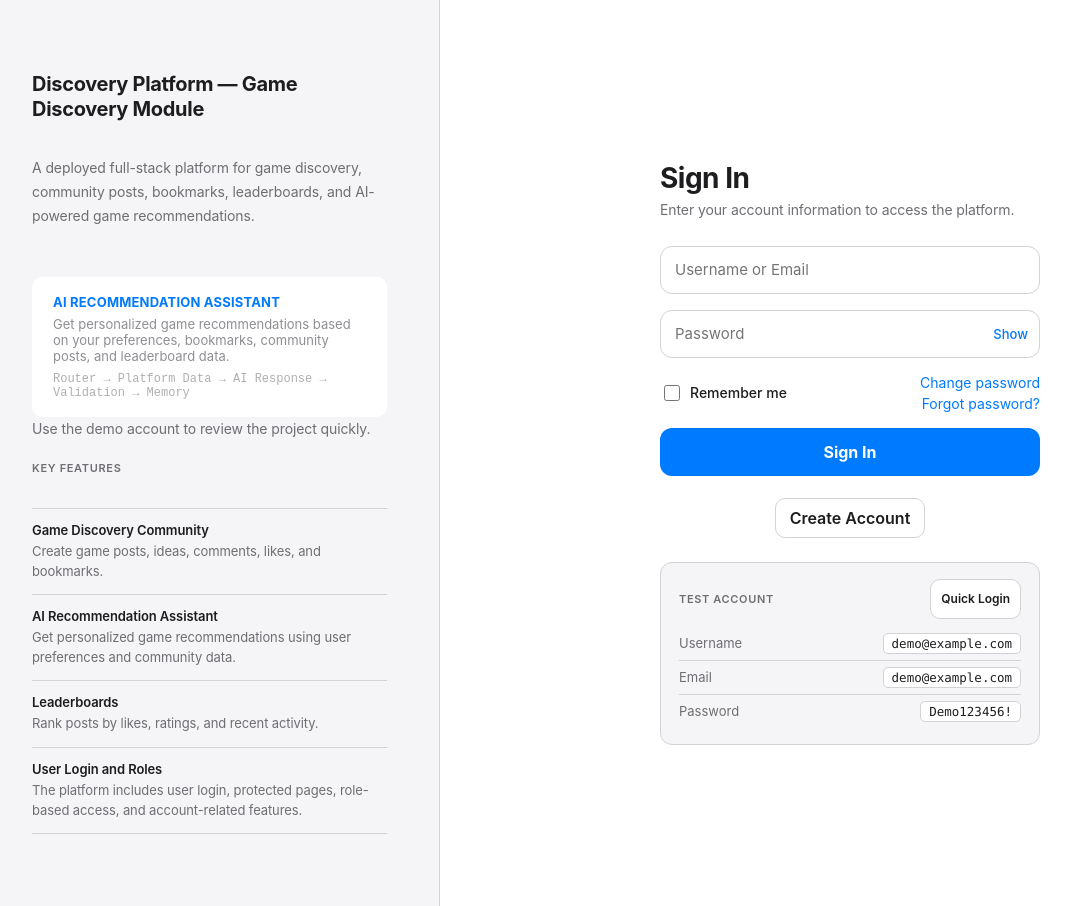
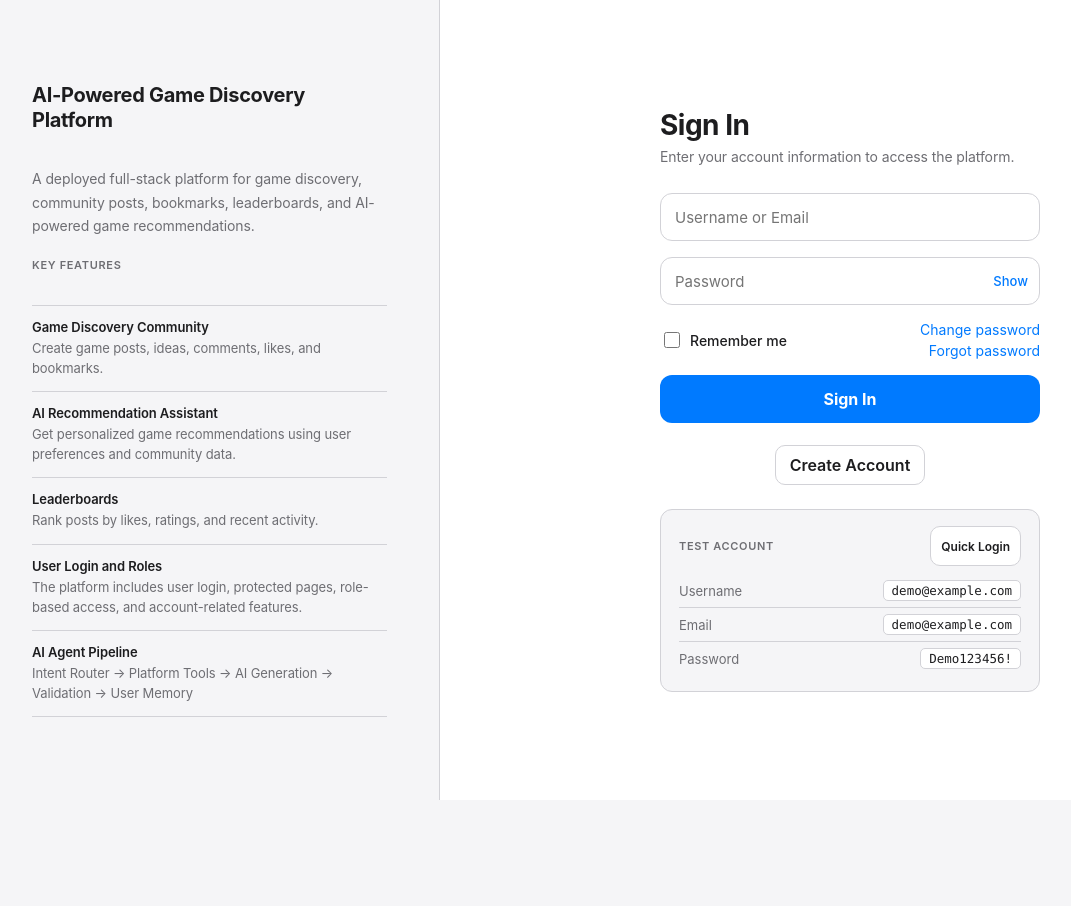
Before and after one commit to LeoC1110/ai-game-discovery-platform, a React (Vite) app in the folder apps/auth-frontend/: page / in a window 1280 px wide. Shown: the whole page, without its empty margins (20-1091 px from the left). After the commit the page ends 800 px from the top, so only its background shows below. Built offline with nearby package versions, Linux system fonts and the light colour scheme; no server answers.

Commit message:
update homepage UI

```diff
--- a/apps/auth-frontend/src/screens/LoginPage.jsx
+++ b/apps/auth-frontend/src/screens/LoginPage.jsx
@@ -19,6 +19,10 @@ const FEATURES = [
   {
     label: 'User Login and Roles',
     desc: 'The platform includes user login, protected pages, role-based access, and account-related features.',
+  },
+  {
+    label: 'AI Agent Pipeline',
+    desc: 'Intent Router → Platform Tools → AI Generation → Validation → User Memory',
   },
 ];
 
@@ -82,27 +86,13 @@ export default function LoginPage() {
         <div className="login-brand">
           <div>
             <h1 className="login-brand__name">
-              Discovery Platform — Game Discovery Module
+              AI-Powered Game Discovery Platform
             </h1>
           </div>
         </div>
 
         <p className="login-overview__desc">
           A deployed full-stack platform for game discovery, community posts, bookmarks, leaderboards, and AI-powered game recommendations.
-        </p>
-
-        <div className="home-ai-info" aria-label="AI Recommendation Assistant info">
-          <p className="home-ai-info__title">AI Recommendation Assistant</p>
-          <p className="home-ai-info__desc">
-            Get personalized game recommendations based on your preferences, bookmarks, community posts, and leaderboard data.
-          </p>
-          <p className="home-ai-info__pipeline">
-            Router → Platform Data → AI Response → Validation → Memory
-          </p>
-        </div>
-
-        <p className="login-overview__desc">
-          Use the demo account to review the project quickly.
         </p>
 
         <p className="login-overview__desc">
@@ -177,7 +167,7 @@ export default function LoginPage() {
                   Change password
                 </Link>
                 <Link to="/forgot-password" className="login-reset-link">
-                  Forgot password?
+                  Forgot password
                 </Link>
               </div>
             </div>
```
